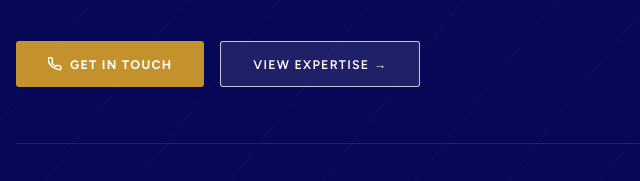
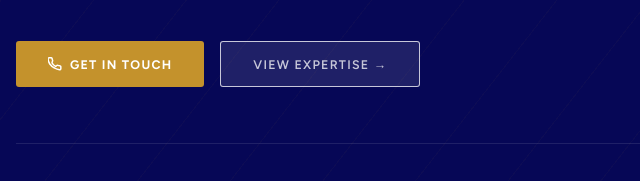
Before and after one commit to xrobitaille92150/Mon-site, a plain HTML site: page index.html in a window 1280 px wide. In both pictures the pointer is over the link 356 px from the left and 615 px from the top of the page. Shown: the part 551-732 px from the top of the page, 36-676 px from the left. Drawn offline with Linux system fonts and the light colour scheme.

Commit message:
Update index.html

```diff
--- a/index.html
+++ b/index.html
@@ -82,8 +82,8 @@
         }
         .ctabox .btn-gold { animation: btn-breathe 3.2s ease-in-out infinite; }
         .ctabox .btn-gold:hover { animation-play-state: paused; }
-        .btn-ghost { background: transparent; color: #fff; padding: 0.9rem 2rem; border-radius: 3px; font-family: 'Figtree', sans-serif; font-size: 0.78rem; font-weight: 600; letter-spacing: 0.1em; text-transform: uppercase; text-decoration: none; display: inline-flex; align-items: center; gap: 0.5rem; border: 1.5px solid rgba(255,255,255,0.45); cursor: pointer; transition: border-color 0.2s, background 0.2s, color 0.2s; }
-        .btn-ghost:hover { border-color: rgba(255,255,255,0.75); background: rgba(255,255,255,0.1); color: #fff; }
+        .btn-ghost { background: transparent; color: #ffffff; padding: 0.9rem 2rem; border-radius: 3px; font-family: 'Figtree', sans-serif; font-size: 0.78rem; font-weight: 600; letter-spacing: 0.1em; text-transform: uppercase; text-decoration: none; display: inline-flex; align-items: center; gap: 0.5rem; border: 1.5px solid rgba(255,255,255,0.45); cursor: pointer; transition: border-color 0.2s, background 0.2s, color 0.2s; }
+        .btn-ghost:hover { border-color: rgba(255,255,255,0.75); background: rgba(255,255,255,0.1); color: rgba(255,255,255,0.75); }
 
         /* ── ANIMATIONS ── */
         @keyframes fadeUp { from { opacity: 0; transform: translateY(24px); } to { opacity: 1; transform: translateY(0); } }
```
